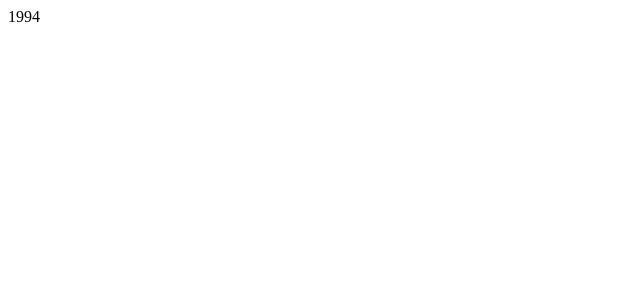
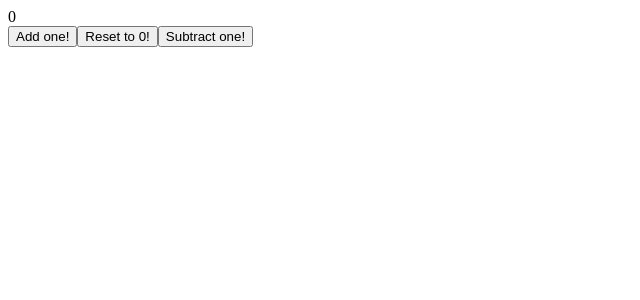
Before and after one commit to skuriacs/FullStackOpenFirstAppJs, a React (Create React App) app: page / in a window 1280 px wide. Shown: the top 300 px of the page, without its empty margins (0-640 px from the left). Built offline with nearby package versions, Linux system fonts and the light colour scheme.

Commit message:
Changed the app to increase and decrease based on button presses

```diff
--- a/src/App.js
+++ b/src/App.js
@@ -1,11 +1,28 @@
-import React from "react"
+import React, { useState } from "react"
+const Display = ({ counter }) => <div>{counter}</div>
+const Button = ({ onTouch, text }) =>
+{
+  return (
+    <button onClick={onTouch}>
+      {text}
+    </button>
+  )
+}
+const App = () =>
+{
+  const [counter, setCounter] = useState(0)
+  const handleClick = () => setCounter(counter + 1)
+  const resetClick = () => setCounter(0)
+  const decreaseClick = () => setCounter(counter - 1)
+  return (
+    <div>
+      <Display counter={counter} />
+      <Button onTouch={handleClick} text={"Add one!"} />
+      <Button onTouch={resetClick} text={"Reset to 0!"} />
+      <Button onTouch={decreaseClick} text="Subtract one!" />
+    </div>
+  )
 
-const App = (props) =>
-{
-  const { counter } = props
-  return (
-    <div>{counter}</div>
-  )
 }
 
 export default App
--- a/src/index.js
+++ b/src/index.js
@@ -2,13 +2,5 @@ import ReactDOM from 'react-dom';
 import App from './App';
 let counter = 0
 
-const refresh = () => ReactDOM.render(
-  <App counter={counter} />,
-  document.getElementById("root")
-)
-
-setInterval(() =>
-{
-  refresh()
-  counter += 1
-}, 1)
+ReactDOM.render(<App />,
+  document.getElementById("root"))
```
